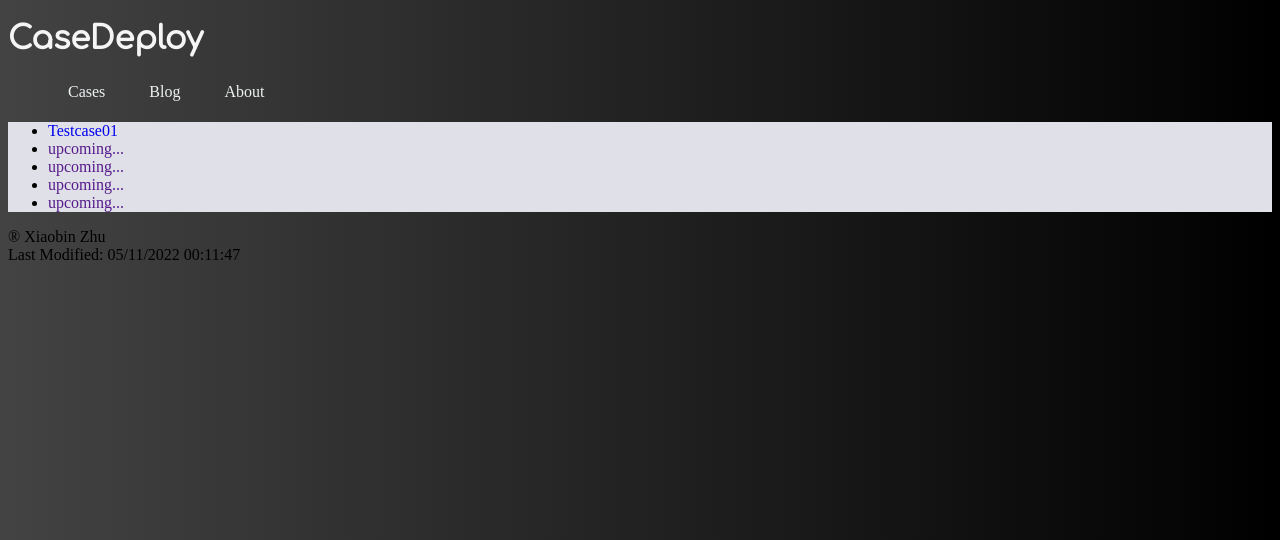
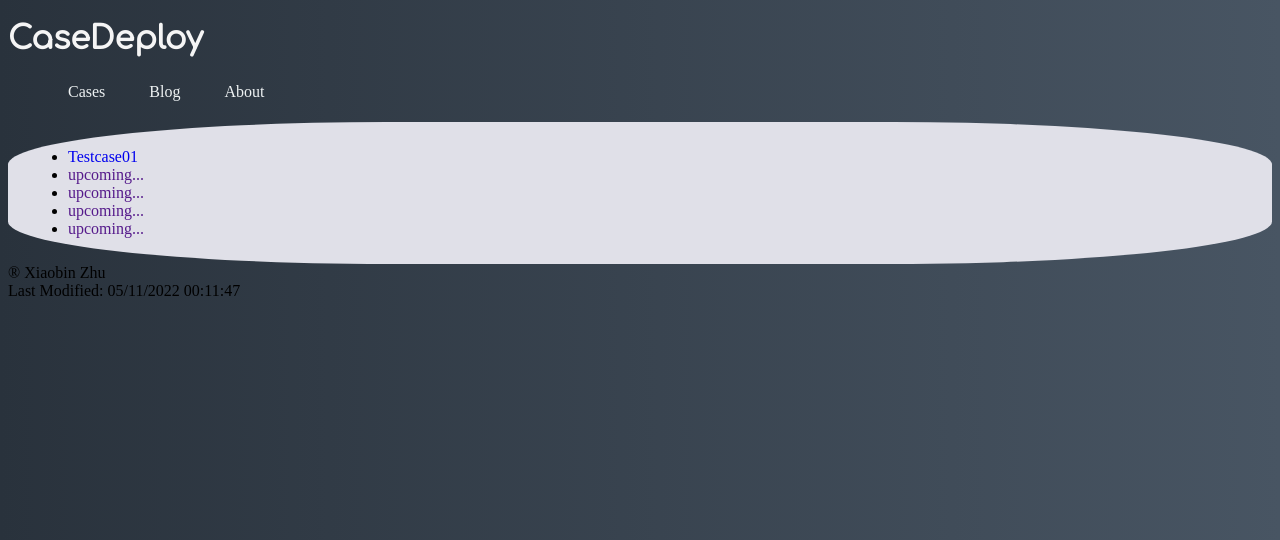
Before and after one commit to SamZ-x/CaseDeploy, a PHP site: page /home.php in a window 1280 px wide. Shown: the top 540 px of the page. Run offline with PHP 8.4, Linux system fonts and the light colour scheme; some web fonts are replaced.

Commit message:
-update home css

```diff
--- a/homestyle.css
+++ b/homestyle.css
@@ -1,9 +1,9 @@
 @import url('https://fonts.googleapis.com/css?family=Sniglet|Boogaloo|Slackey|Comfortaa&effect=3d');
 
 .homesite{
-    background: #000000;  /* fallback for old browsers */
-    background: -webkit-linear-gradient(to right, #434343, #000000);  /* Chrome 10-25, Safari 5.1-6 */
-    background: linear-gradient(to right, #434343, #000000); /* W3C, IE 10+/ Edge, Firefox 16+, Chrome 26+, Opera 12+, Safari 7+ */
+    background: #485563;  /* fallback for old browsers */
+    background: -webkit-linear-gradient(to right, #29323c, #485563);  /* Chrome 10-25, Safari 5.1-6 */
+    background: linear-gradient(to right, #29323c, #485563); /* W3C, IE 10+/ Edge, Firefox 16+, Chrome 26+, Opera 12+, Safari 7+ */
 }
 
 .head{
@@ -30,20 +30,23 @@
 .content{
     background-color: rgb(224,224,232);
     text-align: center;
-    list-style: lower-greek;
+    list-style:upper-roman;
+    padding:10px 20px;
+    border: 2px;
+    border-radius: 30%;
 }
 
 .content li a {
     text-decoration: none;
-    transition: all 0.6s ease 0s;
+    transition: all 0.3s ease 0s;
 }
 
 .content li a:hover {
-    color: aquamarine;
+    color:cornflowerblue
 }
 
 .site footer{
-    background-color: rgb(224,224,232);
+    color: #eef2f3;
     text-align: center;
 }
 
```
